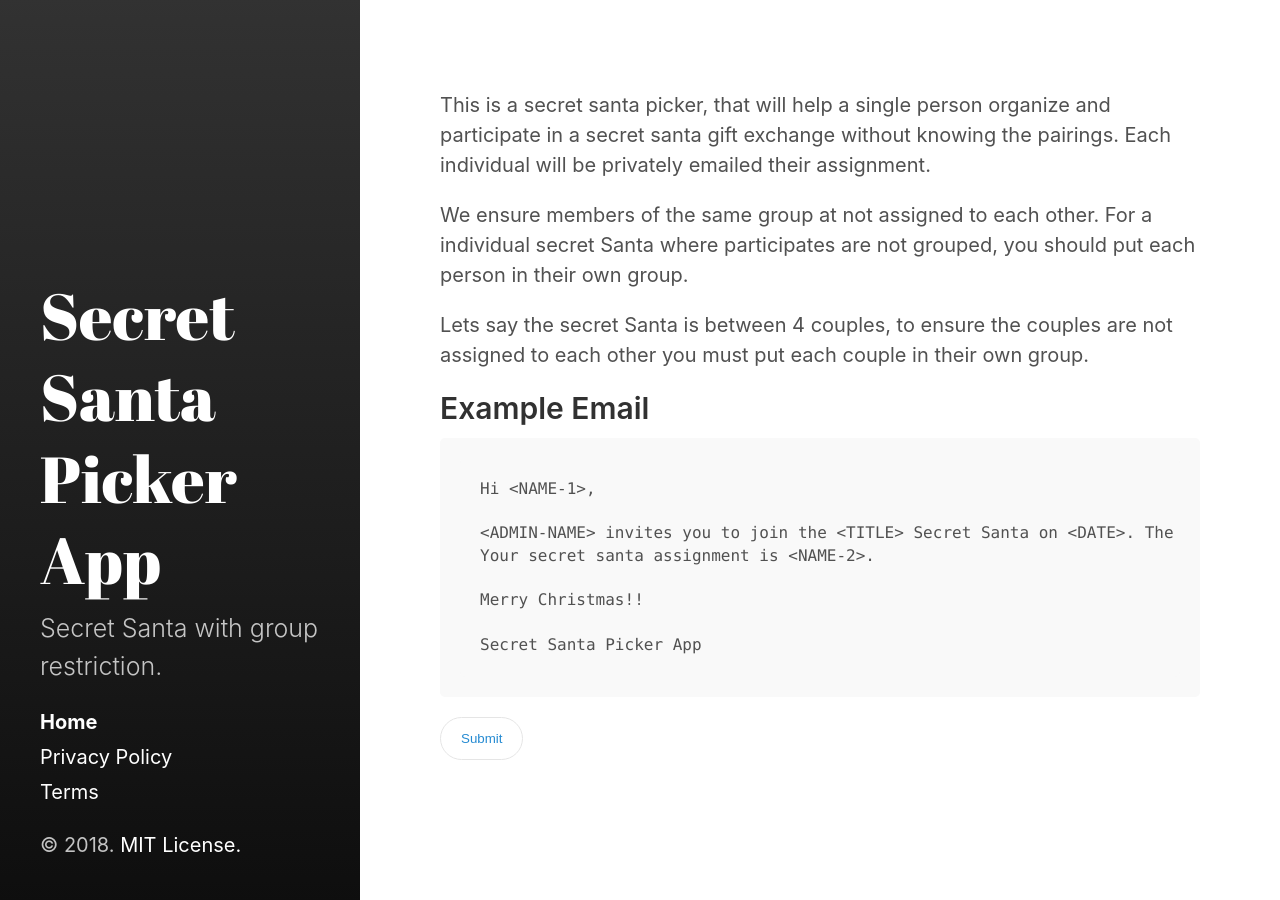
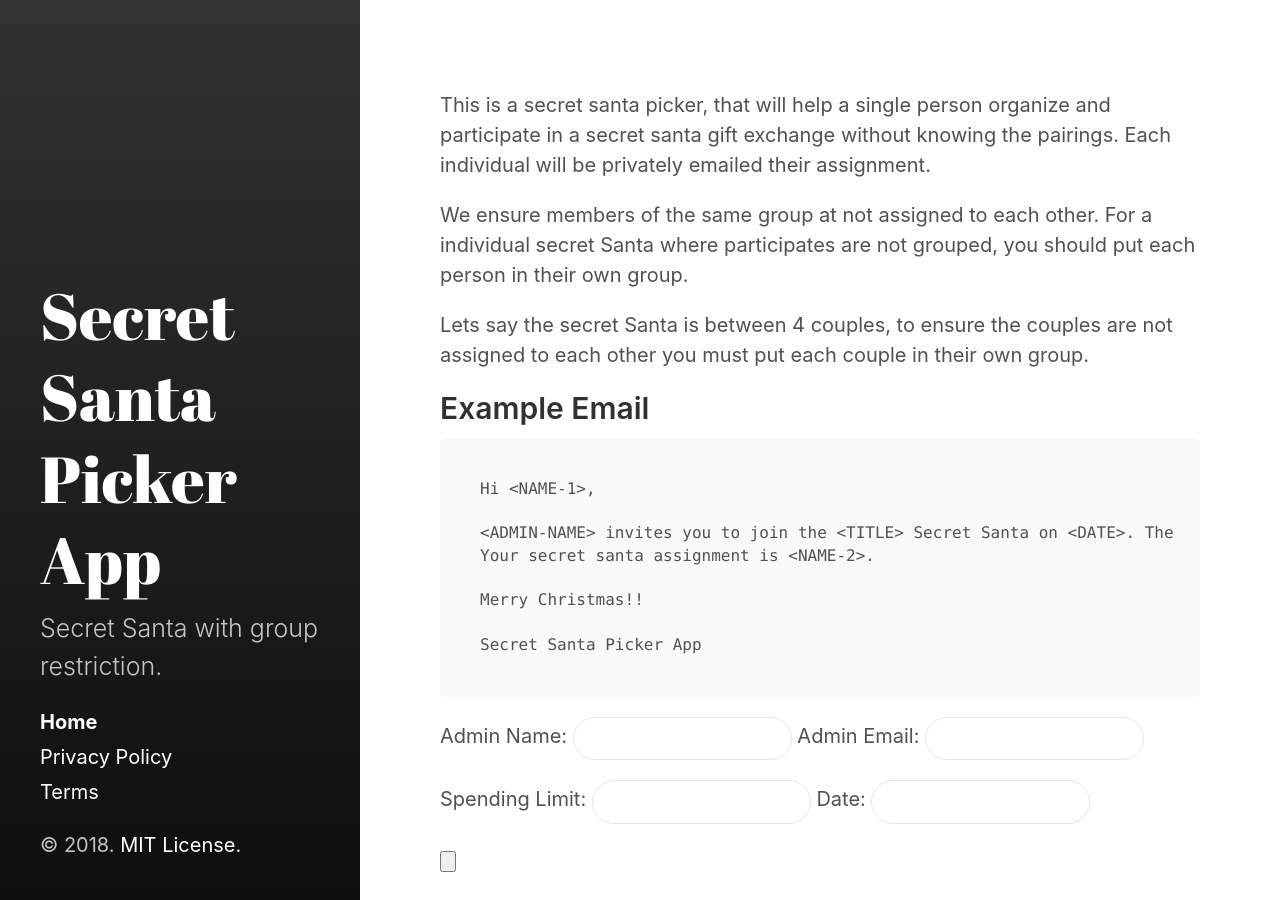
Before and after one commit to stephenrlouie/SecretSanta, a Jekyll site: the page built from index.md, in a window 1280 px wide. Built offline with Jekyll 4.4.1, drawn with Linux system fonts in a browser that asks for light colours; part of the change alters nothing that is shown.

Commit message:
adding text boxes for user entry

```diff
--- a/_layouts/form.html
+++ b/_layouts/form.html
@@ -9,5 +9,11 @@ layout: default
 </header>
 <div class="content">
     {{ content }}
-    <input type="submit" id="submitSecretSanta" onclick="myFunction()">
+
+    <p>Admin Name: <input type="text" id="adminName">  Admin Email: <input type="text" id="adminEmail"></p>
+    <p>Spending Limit: <input type="text" id="spendingLimit">  Date: <input type="text" id="date"></p>
+    <div id=form>
+    </div>
+    <p><input type="button" id="addGroup" onclick="addGroup()"></p>
+    <p><input type="button" id="submit" onclick="submit()"></p>
 </div>
--- a/assets/js/submit.js
+++ b/assets/js/submit.js
@@ -1,5 +1,5 @@
 // On mouse-over, execute myFunction
-function myFunction() {
+function submit() {
     console.log('Submitting Secret Santa');
     var xhr = new XMLHttpRequest();
     xhr.open('POST', 'https://aw5tpxcwq1.execute-api.us-east-1.amazonaws.com/prod/SecretSanta', true);
@@ -11,3 +11,19 @@ function myFunction() {
     xhr.send('{"admin":"admin","title":"Test Family","date":"12/20/2018","limit":"25","groups":[{"members":[{"name":"Mike","email":"stephen.r.louie@gmail.com"}]},{"members":[{"name":"Adam","email":"ssportskid1118@aol.com"}]}]}');
     console.log("Sent?")
 }
+
+function addGroup(){
+    console.log("Adding Group")
+    var groups = document.getElementsByClassName = "group"
+    console.log(groups.length)
+    var group = document.createElement('h2');
+    group.value = "group"
+    group.class = "groups"
+
+    var form = document.getElementById('form');
+    form.appendChild(group);
+}
+
+function addMember(){
+    console.log("Adding Member")
+}
```
